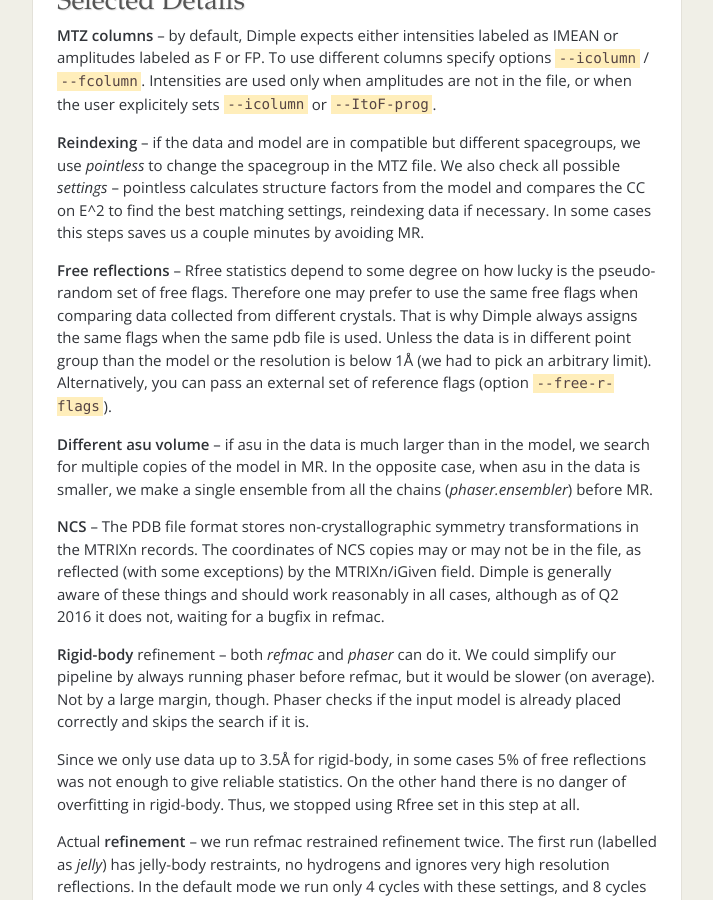
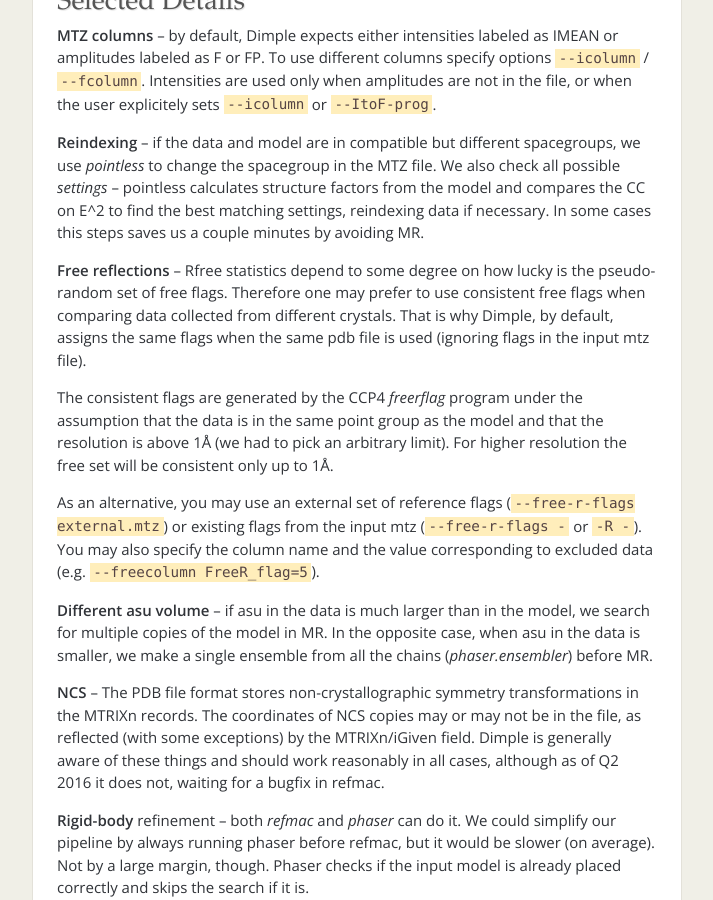
Before and after one commit to ccp4/dimple, a Jekyll site: the page built from index.md, in a window 1280 px wide and 900 px high, scrolled down 1431 px. Shown: the whole window, without its empty margins (283-996 px from the left). Built offline with Jekyll 4.4.1, drawn with Linux system fonts in a browser that asks for light colours.

Commit message:
update section **Free reflections**

```diff
--- a/index.md
+++ b/index.md
@@ -79,13 +79,21 @@
 
 **Free reflections** --
 Rfree statistics depend to some degree on how lucky is the pseudo-random
-set of free flags. Therefore one may prefer to use the same free flags
-when comparing data collected from different crystals. That is why Dimple
-always assigns the same flags when the same pdb file is used.
-Unless the data is in different point group than the model
-or the resolution is below 1Å (we had to pick an arbitrary limit).
-Alternatively, you can pass an external set of reference flags
-(option `--free-r-flags`).
+set of free flags. Therefore one may prefer to use consistent free flags
+when comparing data collected from different crystals. That is why Dimple,
+by default, assigns the same flags when the same pdb file is used
+(ignoring flags in the input mtz file).
+
+The consistent flags are generated by the CCP4 *freerflag* program
+under the assumption that the data is in the same point group as the model
+and that the resolution is above 1Å (we had to pick an arbitrary limit).
+For higher resolution the free set will be consistent only up to 1Å.
+
+As an alternative, you may use an external set of reference flags
+(`--free-r-flags external.mtz`) or existing flags from the input mtz
+(`--free-r-flags -` or `-R -`).
+You may also specify the column name and the value corresponding to
+excluded data (e.g. `--freecolumn FreeR_flag=5`).
 
 **Different asu volume** --
 if asu in the data is much larger than in the model,
```
